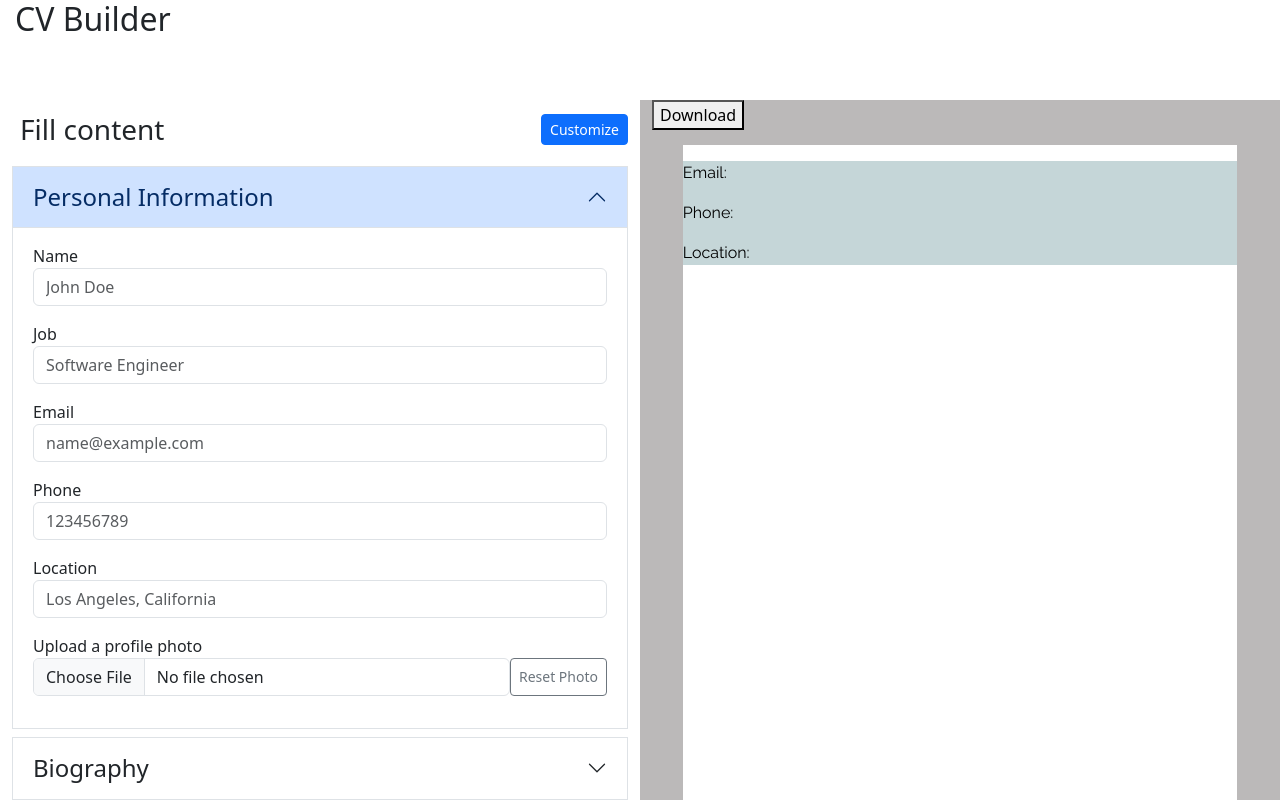
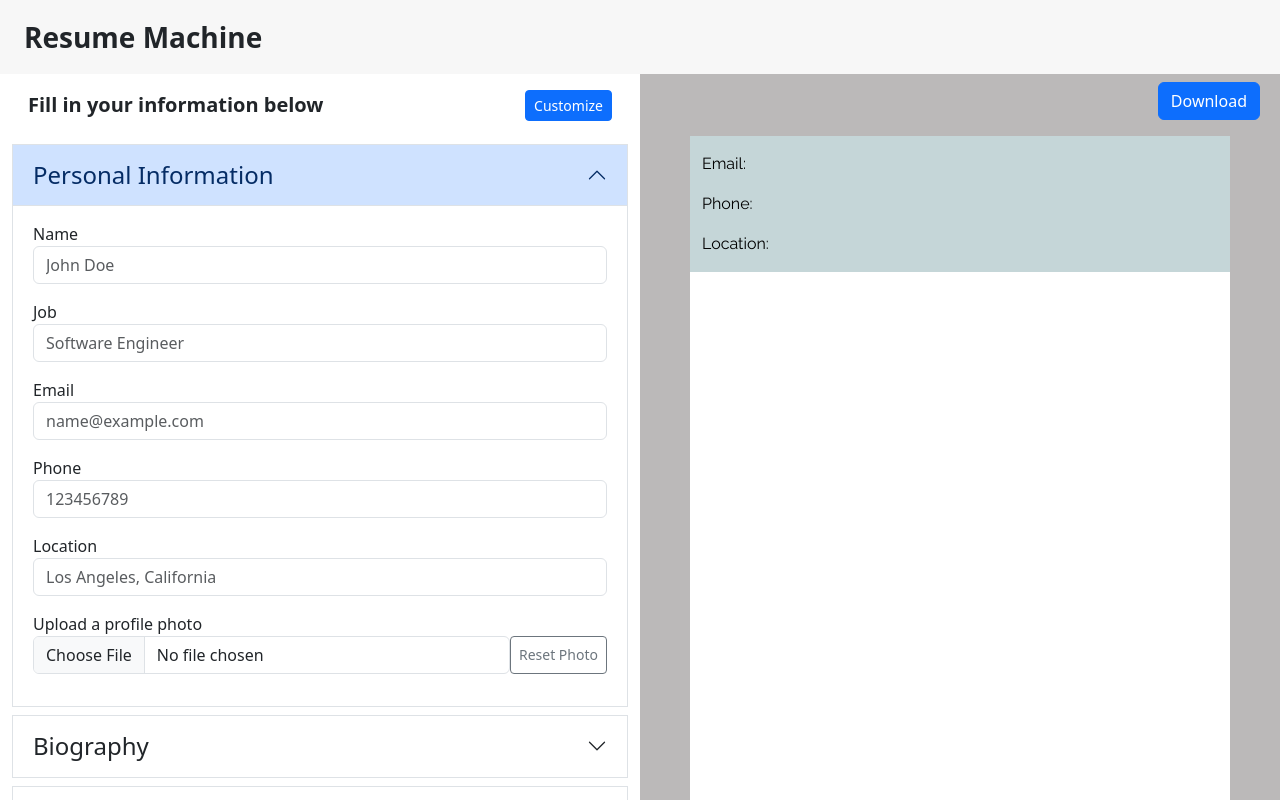
Before and after one commit to HarryAhnHS/cv-builder, a React (Vite) app: page / in a window 1280 px wide. Shown: the top 800 px of the page. Built offline with nearby package versions, Linux system fonts and the light colour scheme.

Commit message:
fix: css cleanup + bootstrap output pdf

```diff
--- a/src/App.jsx
+++ b/src/App.jsx
@@ -1,5 +1,4 @@
 // import { useState } from 'react'
-import './styles/App.css'
 
 import Content from './components/Content';
 import Header from './components/Header';
--- a/src/components/Footer.jsx
+++ b/src/components/Footer.jsx
@@ -1,5 +1,3 @@
-import '../styles/Footer.css';
-
 function Footer() {
     return (
         <>
--- a/src/components/Header.jsx
+++ b/src/components/Header.jsx
@@ -1,10 +1,8 @@
-import '../styles/Header.css';
-
 function Header() {
     return (
         <>
-            <section className="header">
-                <h1>CV Builder</h1>
+            <section className="d-flex align-items-center py-3 px-4" style={{backgroundColor: '#F7F7F7'}}>
+                <div className="fs-3 fw-bold">Resume Machine</div>
             </section>
         </>
     )
--- a/src/components/Loader.jsx
+++ b/src/components/Loader.jsx
@@ -29,8 +29,8 @@ function Loader({setForm, theme, setTheme}) {
 
     return (
             <div className="loader col-sm-12 col-md-6" style={{backgroundColor: '#FFFFFF'}}>
-                    <div className='d-flex mb-2'>
-                        <div className="fs-3 fw-normal p-2 flex-grow-1">Fill content</div>
+                    <div className='d-flex mb-2 mx-3'>
+                        <div className="fs-5 fw-bold py-3 flex-grow-1">Fill in your information below</div>
                         <div className="d-flex align-items-center justify-content-center">
                             <Button variant="primary" size="sm" className='align-middle' onClick={handleShow}>
                                 Customize
--- a/src/components/Output.jsx
+++ b/src/components/Output.jsx
@@ -27,17 +27,20 @@ function Output({form, theme}) {
 
 
     return (
-            <div className="output col-sm-12 col-md-6">
-                <button id="download">Download</button>
+            <div className="output col-sm-12 col-md-6 d-flex flex-column">
+                <div className='m-2 align-self-end'>
+                    <button className='btn btn-primary'>Download</button>
+                </div>
+                <div className='m-2 d-flex justify-content-center'>
                     <div
-                    className='deliverable-output'
+                        className='deliverable-output g-0 p-0 flex-fill'
                         style={
                             {
                                 fontFamily: `${getFont()}, serif`
                             }
                         }
                     >
-                    <div className="output-head"
+                        <div className="row m-0"
                             style={
                                 {
                                     backgroundColor: `${theme.color}`,
@@ -192,6 +195,8 @@ function Output({form, theme}) {
                             })}
                         </div>
                     </div>
+
+                </div>
             </div>
     )
 }
--- a/src/styles/App.css
+++ /dev/null
@@ -1,4 +0,0 @@
-.body {
-  display: flex;
-  flex-direction: column;
-}
--- a/src/styles/Content.css
+++ /dev/null
@@ -1,3 +0,0 @@
-.content {
-    display: flex;
-}
--- a/src/styles/Header.css
+++ /dev/null
@@ -1,8 +0,0 @@
-.header {
-    height: 100px;
-}
-
-.header > h1 {
-    font-size: 32px;
-    margin-left: 15px;
-}
--- a/src/styles/Output.css
+++ b/src/styles/Output.css
@@ -22,7 +22,5 @@
     background-color: white;
     color: black;
 
-    margin: 15px auto;
-
     overflow-y: scroll;
 }
```
Also changed, not shown: src/styles/Footer.css (deleted). Lines whose indentation alone changed are shown as unchanged.
